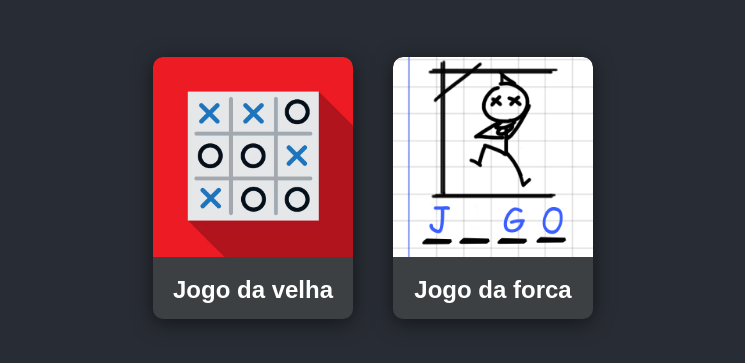
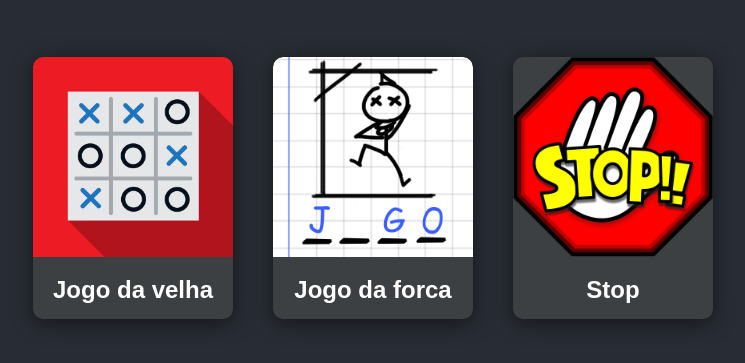
Before and after one commit to gameslive-lab/Gamestick, a plain HTML site: page index.html in a window 1280 px wide. Shown: the part 95-458 px from the top of the page, without its empty margins (267-1012 px from the left). Drawn offline with Linux system fonts and the light colour scheme.

Commit message:
Update index.html

```diff
--- a/index.html
+++ b/index.html
@@ -62,6 +62,10 @@
         <img src="img/forca.png" alt="Jogo da forca">
         <h2>Jogo da forca</h2>
     </a>
+    <a class="game" href="games/stop/index.html">
+        <img src="img/stop.png" alt="Stop">
+        <h2>Stop</h2>
+    </a>
 
     <!-- Adicione mais jogos aqui -->
 </div>
```
